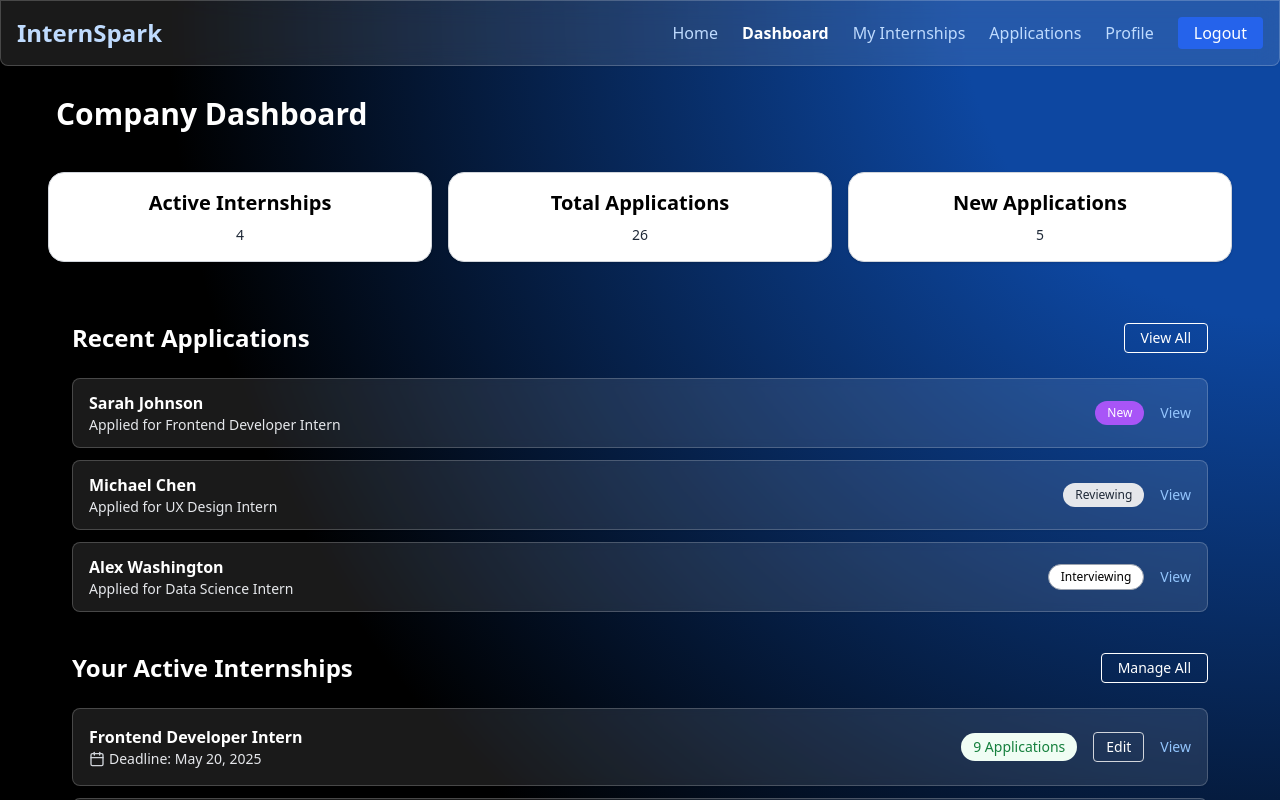
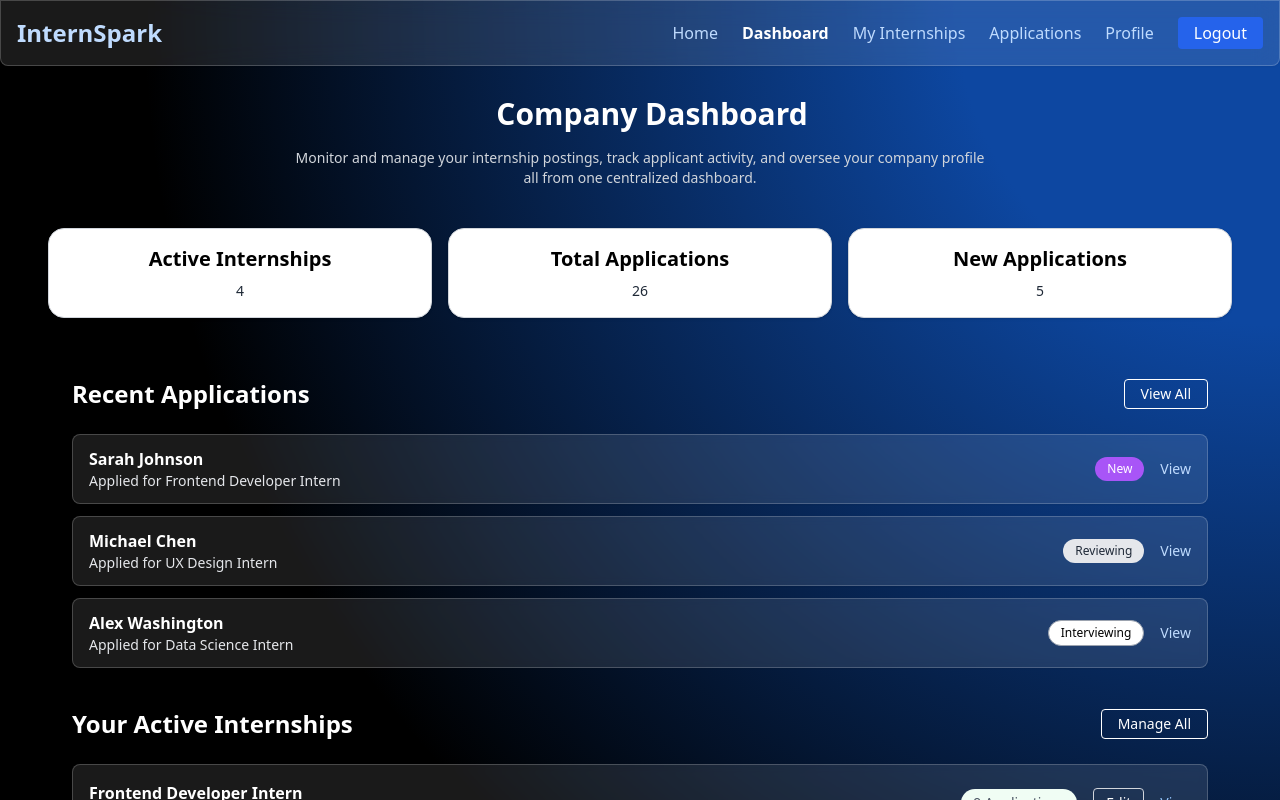
Before and after one commit to Kavisheak/InternSpark, a React (Vite) app: page / in a window 1280 px wide. Both pictures are taken after a click on the link "Dashboard". Shown: the top 800 px of the page. Built offline with nearby package versions, Linux system fonts and the light colour scheme.

Commit message:
Created Filtering and searching + Dashboard

```diff
--- a/src/components/Company/CompanyHome.jsx
+++ b/src/components/Company/CompanyHome.jsx
@@ -27,6 +27,8 @@ const CompanyHome = () => {
       case 'Dashboard':
         return <Dashboard
            gotoMyInternships={()=>handleLinkClick('My Internships')}
+           goToApplications={()=>handleLinkClick('Applications')}
+
         /> ;
       case 'My Internships':
         return <MyInternships />;
--- a/src/components/Company/Dashboard.jsx
+++ b/src/components/Company/Dashboard.jsx
@@ -3,7 +3,7 @@ import './Dashboard.css';
 import DashboardRecentApplications from './DashboardRecentApplications';
 import DashboardActiveInternships from './DashboardActiveInternships';
 
-const Dashboard = ({gotoMyInternships}) => {
+const Dashboard = ({gotoMyInternships,goToApplications}) => {
 
 const cards = [
   { title: 'Active Internships', value: '4' },
@@ -13,7 +13,10 @@ const cards = [
 
   return (
     <div className='p-4'>
-      <h1 className='mb-6 ml-6 text-3xl font-bold text-white'>Company Dashboard</h1>
+      <h1 className='mb-4 ml-6 text-3xl font-bold text-center text-white'>Company Dashboard</h1>
+      <p className="mb-6 text-sm font-medium text-center text-gray-300">
+           Monitor and manage your internship postings, track applicant activity, and oversee your company profile <br/> all from one centralized dashboard.
+      </p>
       {/* cards */}
     <div className="grid grid-cols-1 gap-4 p-4 text-center text-white md:grid-cols-3">
     {cards.map((card, index) => (
@@ -30,7 +33,7 @@ const cards = [
 
 
       <div className="p-6 mx-4 mt-5 space-y-8 bg-transparent rounded-xl">
-        <DashboardRecentApplications />
+        <DashboardRecentApplications goToApplications={goToApplications}/>
         <DashboardActiveInternships gotoMyInternships={gotoMyInternships} />
       </div>
 
--- a/src/components/Company/DashboardActiveInternships.jsx
+++ b/src/components/Company/DashboardActiveInternships.jsx
@@ -40,7 +40,7 @@ const DashboardActiveInternships = ({ gotoMyInternships }) => {
             </p>
           </div>
           <div className="flex items-center mt-3 space-x-4 md:mt-0">
-            <span className="px-3 py-1 text-sm font-medium text-green-700 rounded-full bg-green-50">
+            <span className="px-3 py-1 text-sm font-medium text-gray-600 rounded-full bg-green-50">
               {intern.applications} Applications
             </span>
             <button className="px-3 py-1 text-sm text-white border border-gray-300 rounded hover:bg-white/10">
--- a/src/components/Company/DashboardRecentApplications.jsx
+++ b/src/components/Company/DashboardRecentApplications.jsx
@@ -6,12 +6,12 @@ const applications = [
   { name: 'Alex Washington', role: 'Data Science Intern', status: 'Interviewing', statusColor: 'border border-gray-400 text-black bg-white' },
 ];
 
-const DashboardRecentApplications = () => {
+const DashboardRecentApplications = ({goToApplications}) => {
   return (
     <div className="mb-8">
       <div className="flex items-center justify-between mb-6">
         <h2 className="text-2xl font-semibold text-white">Recent Applications</h2>
-        <button className="px-4 py-1 text-sm text-white border border-white rounded hover:bg-white/10">View All</button>
+        <button className="px-4 py-1 text-sm text-white border border-white rounded hover:bg-white/10" onClick={goToApplications}>View All</button>
       </div>
 
       <div className="space-y-3">
@@ -28,7 +28,7 @@ const DashboardRecentApplications = () => {
               <span className={`text-xs px-3 py-1 rounded-full ${app.statusColor} font-medium`}>
                 {app.status}
               </span>
-              <button className="text-sm text-blue-300 hover:underline">View</button>
+              <button className="text-sm text-blue-200 hover:underline">View</button>
             </div>
           </div>
         ))}
--- a/src/components/Company/Home.jsx
+++ b/src/components/Company/Home.jsx
@@ -2,7 +2,7 @@ import React from 'react'
 
 const Home = ({ goToInternships, goToProfile }) => {
   return (
-    <div>
+    <div className='mt-0'>
       {/* Title */}
       <div className="relative flex flex-col items-center w-full mt-3">
         <h1 className="text-6xl font-bold text-center text-white">
```
